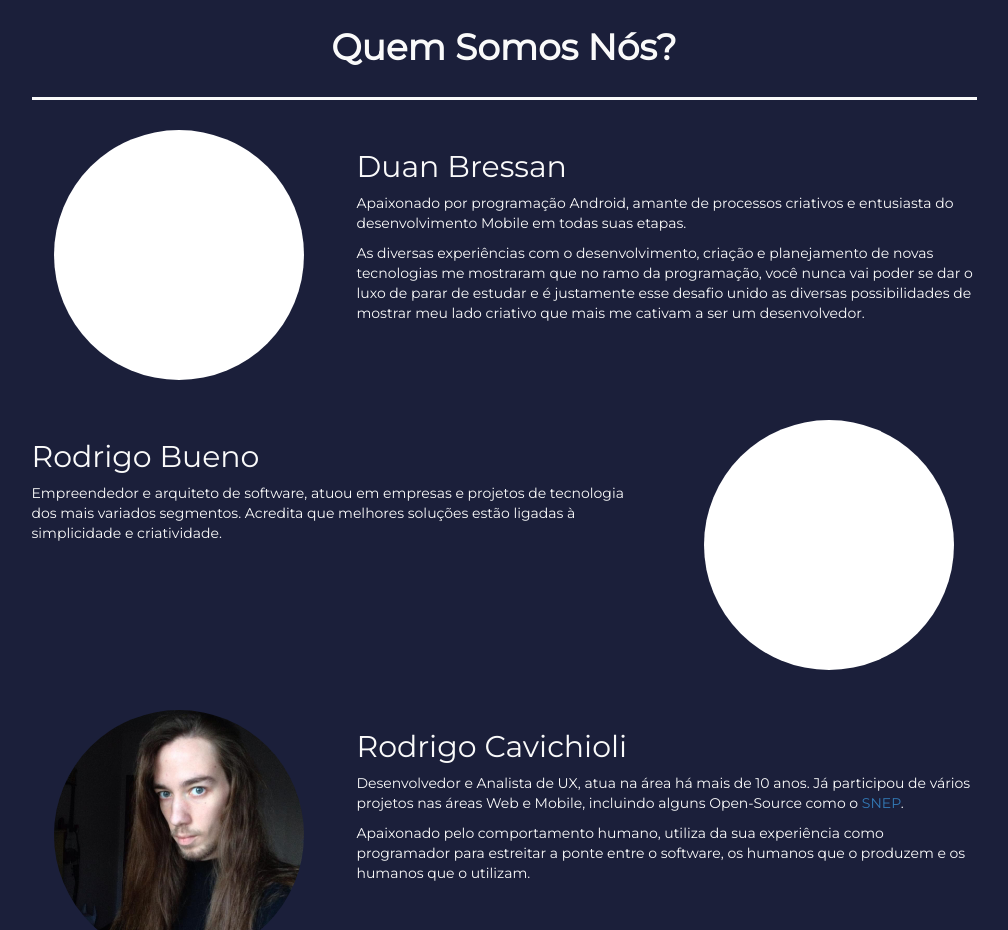
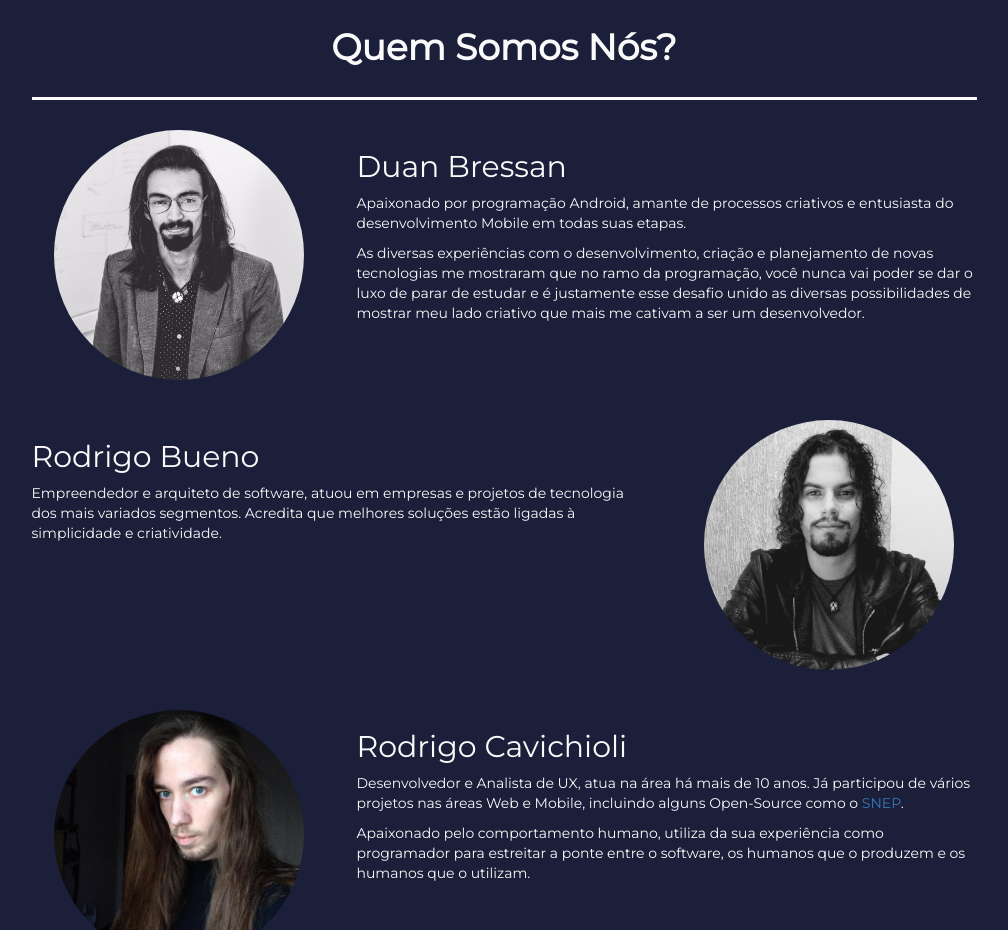
Before and after one commit to rodrigoack/pitaco-simple, a website: page index.html in a window 1280 px wide. Shown: the part 3920-4850 px from the top of the page, without its empty margins (136-1144 px from the left). Drawn offline with Linux system fonts and the light colour scheme; a web font is replaced by a local one.

Commit message:
Profile pictures

```diff
--- a/index.html
+++ b/index.html
@@ -261,7 +261,7 @@
                     <div class="row">
                         <div class="profile clearfix">
                             <div class="col-xs-6 col-md-4 col-xs-offset-2 col-md-offset-0">
-                                <div class="profile-photo"></div>
+                                <div class="profile-photo" style="background-image: url('media/img/profile_duan.jpg')"></div>
                             </div>
                             <div class="profile-content text-left col-xs-12 col-md-8">
                                 <h2>Duan Bressan</h2>
@@ -274,7 +274,7 @@
                     <div class="row">
                         <div class="profile clearfix">
                             <div class="col-xs-6 col-md-4 col-xs-offset-2 col-md-offset-0 col-md-push-8">
-                                <div class="profile-photo"></div>
+                                <div class="profile-photo" style="background-image: url('media/img/profile_rodrigob.png')"></div>
                             </div>
                             <div class="profile-content text-left col-xs-12 col-md-8 col-md-pull-4">
                                 <h2>Rodrigo Bueno</h2>
```
Also changed, not shown: media/img/profile_duan.jpg (added), media/img/profile_rodrigob.png (added).
